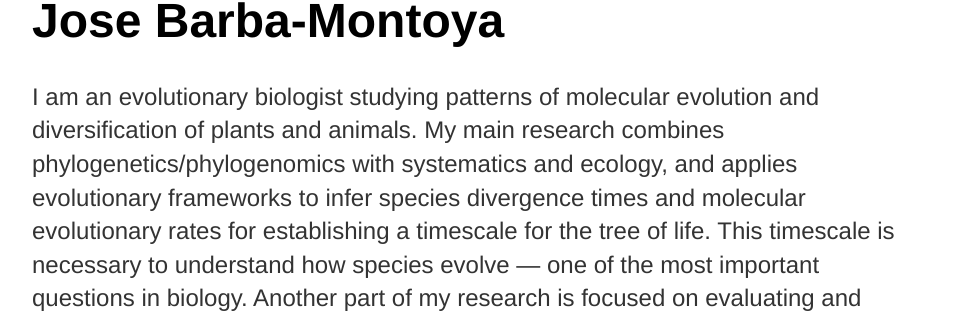
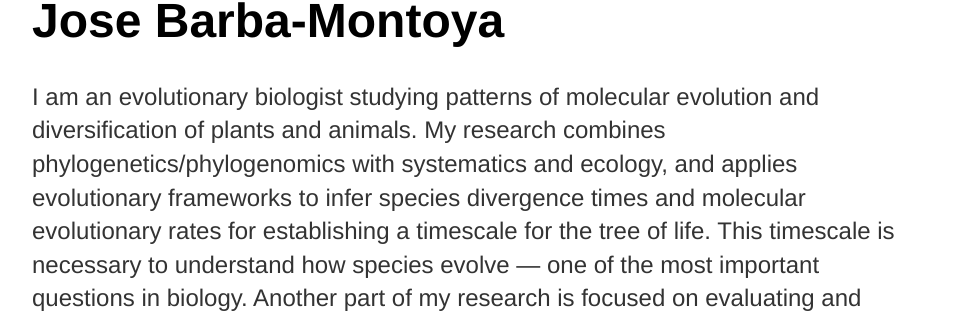
Before and after one commit to josebarbamontoya/josebarbamontoya.github.io, a Jekyll site: the page built from index.html, in a window 1280 px wide. Shown: the part 140-453 px from the top of the page, without its empty margins (160-1119 px from the left). Built offline with Jekyll 4.4.1, drawn with Linux system fonts in a browser that asks for light colours; some of the changed text lies outside the part shown.

Commit message:
Update index.html

```diff
--- a/index.html
+++ b/index.html
@@ -4,6 +4,6 @@
 ---
 <div class="blurb">
 	<h1>Jose Barba-Montoya</h1>
-	<p>I am an evolutionary biologist studying patterns of molecular evolution and diversification of plants and animals. My main research combines phylogenetics/phylogenomics with systematics and ecology, and applies evolutionary frameworks to infer species divergence times and molecular evolutionary rates for establishing a timescale for the tree of life. This timescale is necessary to understand how species evolve — one of the most important questions in biology. Another part of my research is focused on evaluating and developing methods of molecular clock dating and phylogenomics. Analysis of large-scale genomic data for evaluation of evolutionary hypothesis is also a part of my research</em>. <a href="/about">Read more about me...</a></p>
+	<p>I am an evolutionary biologist studying patterns of molecular evolution and diversification of plants and animals. My research combines phylogenetics/phylogenomics with systematics and ecology, and applies evolutionary frameworks to infer species divergence times and molecular evolutionary rates for establishing a timescale for the tree of life. This timescale is necessary to understand how species evolve — one of the most important questions in biology. Another part of my research is focused on evaluating and developing methods of molecular clock dating and phylogenomics. Analysis of large-scale genomic data for evaluation of evolutionary hypothesis is also a part of my research</em>. <a href="/about">Read more about me...</a></p>
 	<p style="text-align:center;"><img src="img/photo1.jpg" height="350" width="460"></p>
 </div><!-- /.blurb -->
```
